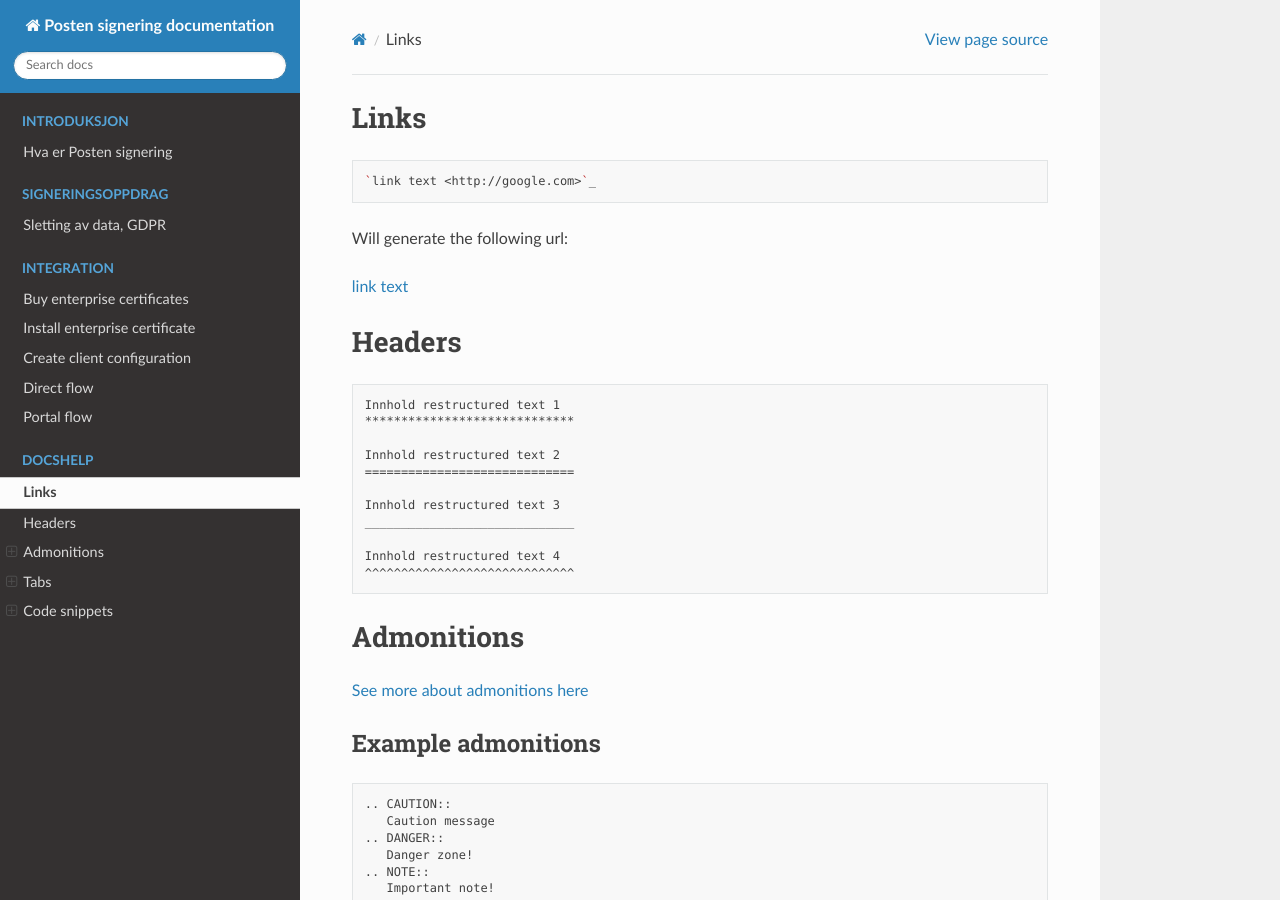
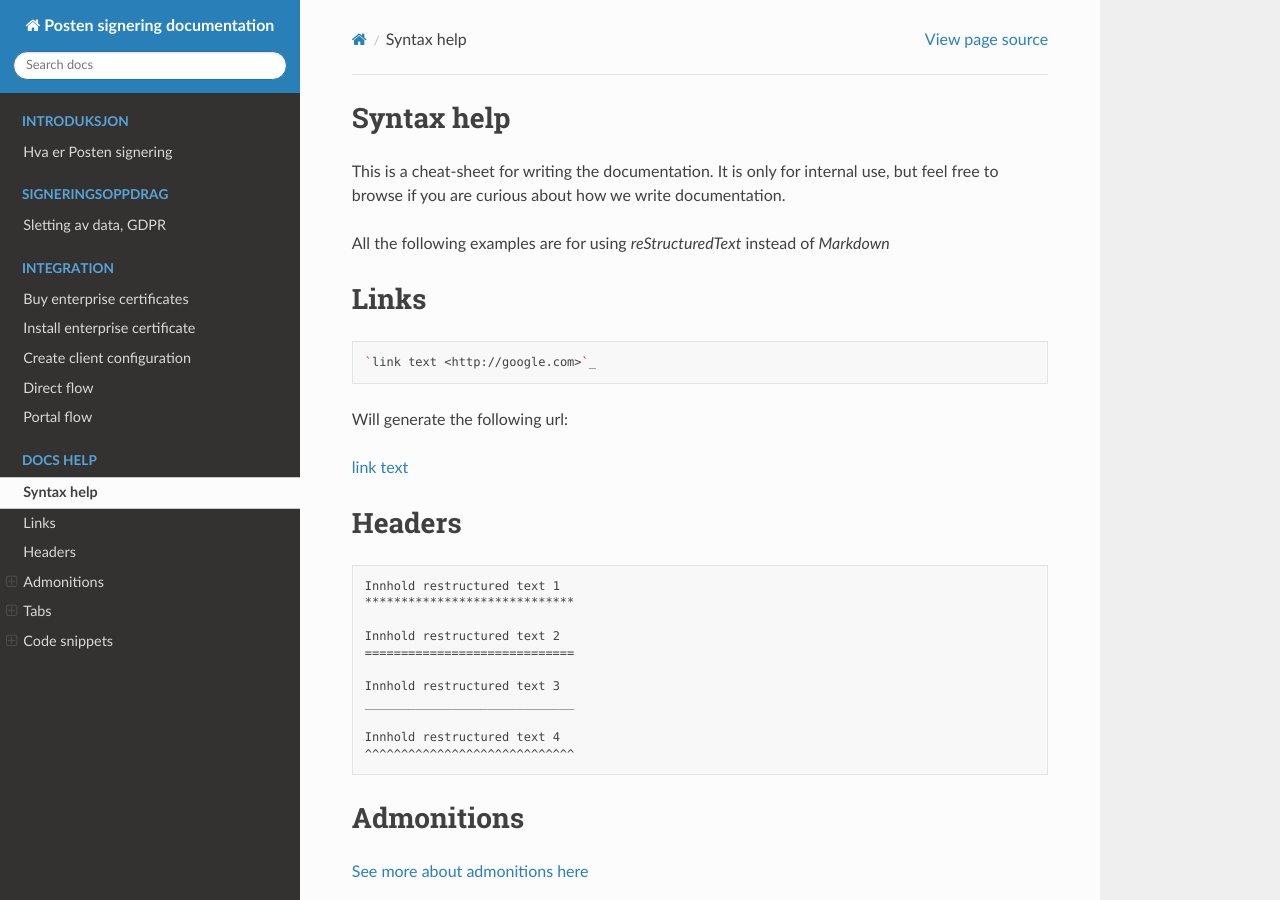
Before and after one commit to ramonarellano/signering-docs, a Sphinx documentation site: the page built from source/syntax-help.rst, in a window 1280 px wide and 900 px high. Built offline with Sphinx 7.4.7 and the Read the Docs theme 2.0.0, drawn with Linux system fonts in a browser that asks for light colours.

Commit message:
Litt beskrivelse av docs help

```diff
--- a/source/index.rst
+++ b/source/index.rst
@@ -30,7 +30,7 @@ Welcome to the Posten signering documentation!
 
 .. toctree::
    :maxdepth: 1
-   :caption: Docshelp
+   :caption: Docs help
 
    syntax-help
 
--- a/source/syntax-help.rst
+++ b/source/syntax-help.rst
@@ -1,3 +1,10 @@
+Syntax help
+*******
+
+This is a cheat-sheet for writing the documentation. It is only for internal use, but feel free to browse if you are curious about how we write documentation.
+
+All the following examples are for using *reStructuredText* instead of *Markdown*
+
 Links
 ******
 
```
